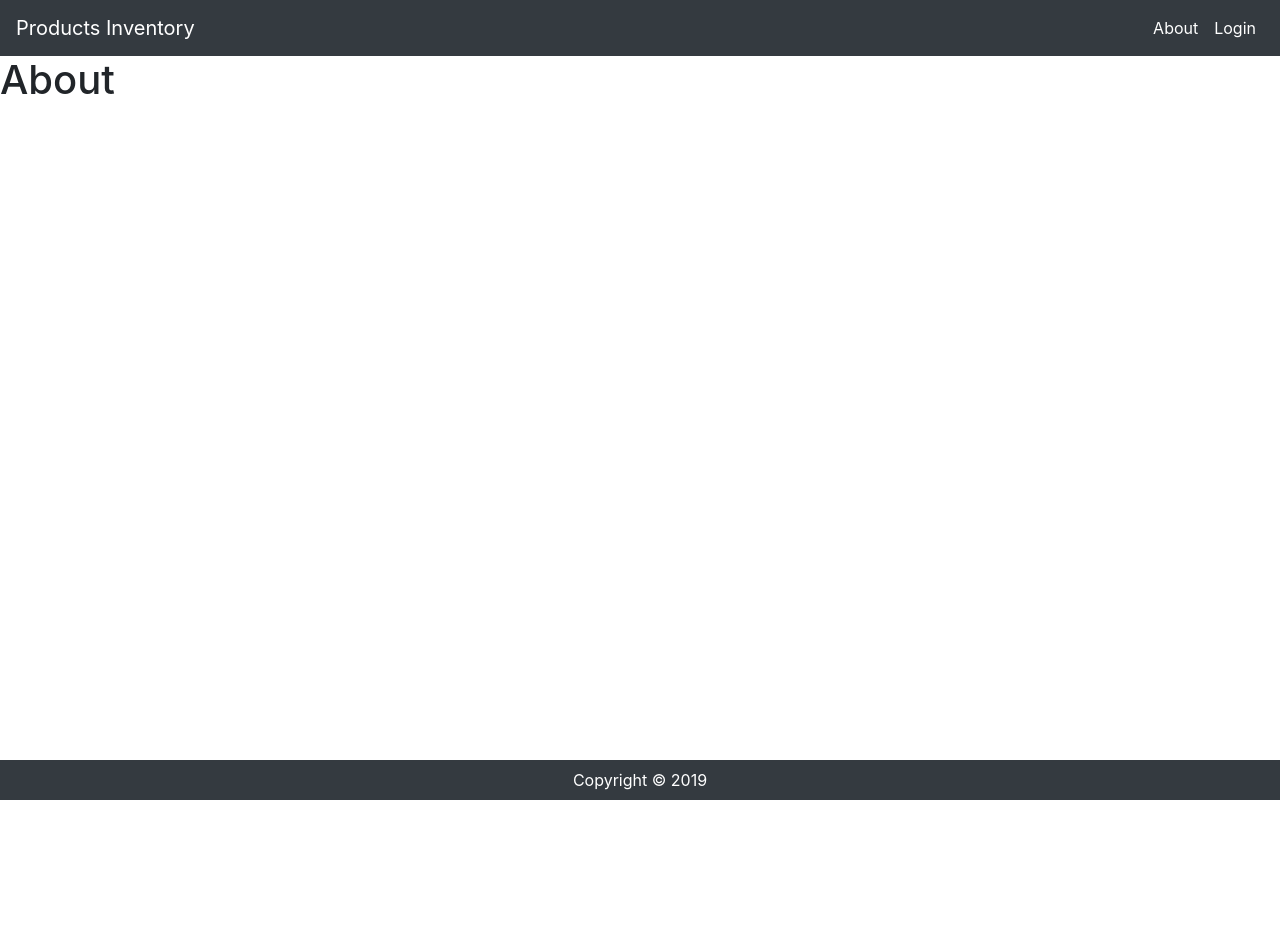
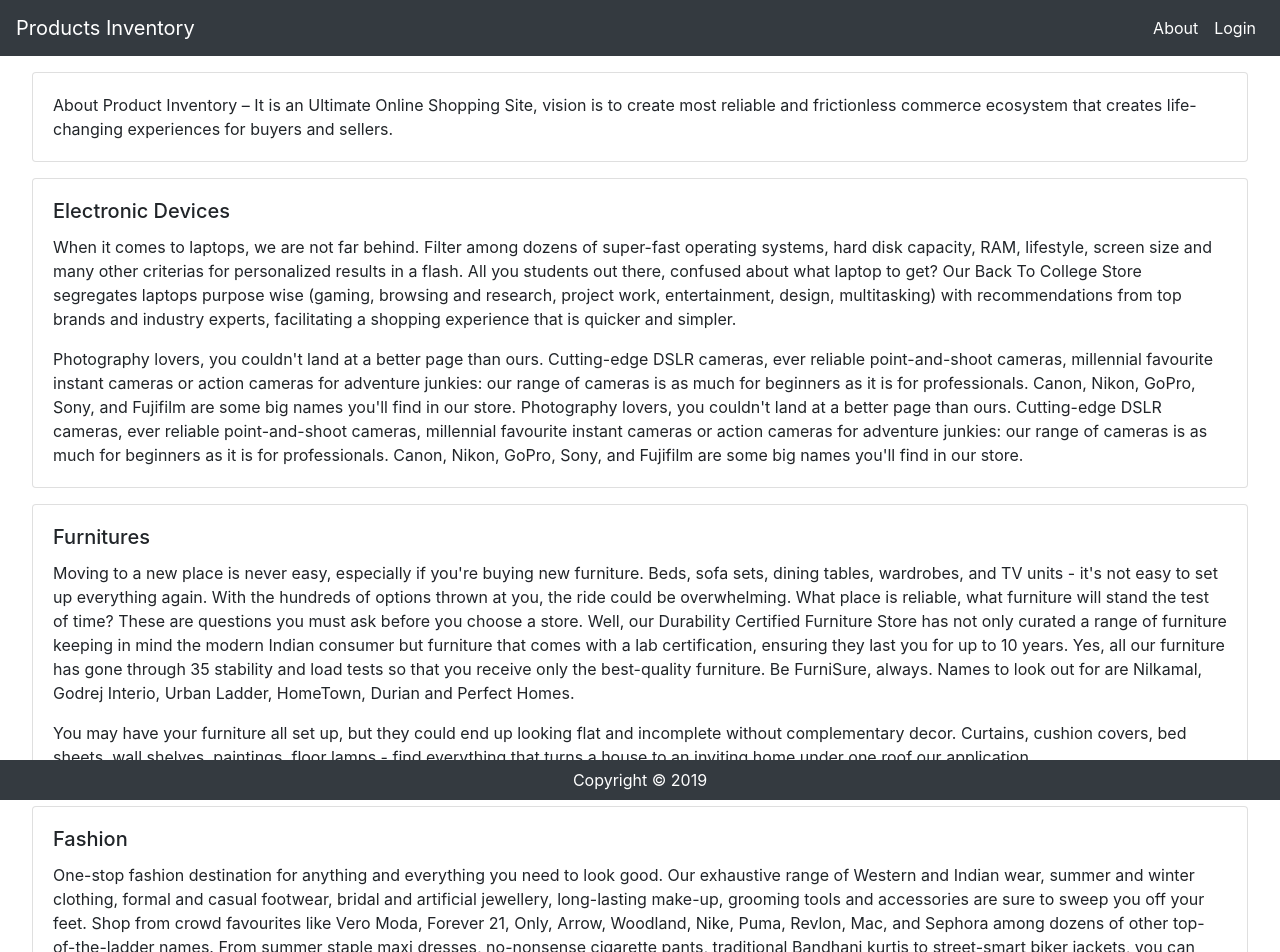
Before and after one commit to vibakar/reactjs-product-inventory, a React (Create React App) app: page /about in a window 1280 px wide. Shown: the top 952 px of the page. Before the commit the page ends 800 px from the top, so only its background shows below. Built offline with nearby package versions, Linux system fonts and the light colour scheme.

Commit message:
Added content to about page

```diff
--- a/src/components/about.js
+++ b/src/components/about.js
@@ -1,9 +1,55 @@
 import React from 'react';
+import { Card } from 'react-bootstrap';
 
 const About = () => {
   return (
-	<div>
-		<h1>About</h1>
+	<div className="w-90 m-auto pt-3">
+		<Card>
+	        <Card.Body>
+		        <Card.Text>
+		            About Product Inventory – It is an Ultimate Online Shopping Site, vision is to create most reliable and frictionless commerce ecosystem that creates life-changing experiences for buyers and sellers.
+		        </Card.Text>
+	        </Card.Body>
+	    </Card>
+
+	    <Card className="mt-3">
+	        <Card.Body>
+	        	<Card.Title>
+	            	Electronic Devices
+	        	</Card.Title>
+	        	<Card.Text>
+		            When it comes to laptops, we are not far behind. Filter among dozens of super-fast operating systems, hard disk capacity, RAM, lifestyle, screen size and many other criterias for personalized results in a flash. All you students out there, confused about what laptop to get? Our Back To College Store segregates laptops purpose wise (gaming, browsing and research, project work, entertainment, design, multitasking) with recommendations from top brands and industry experts, facilitating a shopping experience that is quicker and simpler.
+		        </Card.Text>
+		        <Card.Text>
+		            Photography lovers, you couldn't land at a better page than ours. Cutting-edge DSLR cameras, ever reliable point-and-shoot cameras, millennial favourite instant cameras or action cameras for adventure junkies: our range of cameras is as much for beginners as it is for professionals. Canon, Nikon, GoPro, Sony, and Fujifilm are some big names you'll find in our store. Photography lovers, you couldn't land at a better page than ours. Cutting-edge DSLR cameras, ever reliable point-and-shoot cameras, millennial favourite instant cameras or action cameras for adventure junkies: our range of cameras is as much for beginners as it is for professionals. Canon, Nikon, GoPro, Sony, and Fujifilm are some big names you'll find in our store.
+		        </Card.Text>
+	        </Card.Body>
+	    </Card>
+
+	    <Card className="mt-3">
+	        <Card.Body>
+	        	<Card.Title>
+	            	Furnitures
+	        	</Card.Title>
+	        	<Card.Text>
+	                Moving to a new place is never easy, especially if you're buying new furniture. Beds, sofa sets, dining tables, wardrobes, and TV units - it's not easy to set up everything again. With the hundreds of options thrown at you, the ride could be overwhelming. What place is reliable, what furniture will stand the test of time? These are questions you must ask before you choose a store. Well, our Durability Certified Furniture Store has not only curated a range of furniture keeping in mind the modern Indian consumer but furniture that comes with a lab certification, ensuring they last you for up to 10 years. Yes, all our furniture has gone through 35 stability and load tests so that you receive only the best-quality furniture. Be FurniSure, always. Names to look out for are Nilkamal, Godrej Interio, Urban Ladder, HomeTown, Durian and Perfect Homes.
+		        </Card.Text>
+		        <Card.Text>
+	                You may have your furniture all set up, but they could end up looking flat and incomplete without complementary decor. Curtains, cushion covers, bed sheets, wall shelves, paintings, floor lamps - find everything that turns a house to an inviting home under one roof our application.
+	            </Card.Text>
+	        </Card.Body>
+	    </Card>
+
+	    <Card className="mt-3 mb-5">
+	        <Card.Body>
+	        	<Card.Title>
+	            	Fashion
+	        	</Card.Title>
+	        	<Card.Text>
+	        		One-stop fashion destination for anything and everything you need to look good. Our exhaustive range of Western and Indian wear, summer and winter clothing, formal and casual footwear, bridal and artificial jewellery, long-lasting make-up, grooming tools and accessories are sure to sweep you off your feet. Shop from crowd favourites like Vero Moda, Forever 21, Only, Arrow, Woodland, Nike, Puma, Revlon, Mac, and Sephora among dozens of other top-of-the-ladder names. From summer staple maxi dresses, no-nonsense cigarette pants, traditional Bandhani kurtis to street-smart biker jackets, you can rely on us for a wardrobe that is up to date. Explore our in-house brands like Metronaut, Anmi, and Denizen, to name a few, for carefully curated designs that are the talk of the town. Get ready to be spoiled for choice.Festivals, office get-togethers, weddings, brunches, or nightwear.
+		        </Card.Text>
+	        </Card.Body>
+	    </Card>
 	</div>
   );
 }
--- a/src/components/topViewedProduct.js
+++ b/src/components/topViewedProduct.js
@@ -92,7 +92,9 @@ class TopViewedProduct extends React.Component {
 						    </Card.Header>
 						    <Accordion.Collapse eventKey="0">
 						      <Card.Body>
-						      	<div className="w-25">
+						      	<div className="row rm">
+						      		<div className="col-md-9"></div>
+						      		<div className="col-md-3">
 						      			<Form.Group>
 										    <Form.Control as="select" onChange={this.onCountChange} value={this.state.count}>
 										      <option>3</option>
@@ -101,7 +103,8 @@ class TopViewedProduct extends React.Component {
 										    </Form.Control>
 										</Form.Group>
 						      		</div>
-						      	<div>
+						      	</div>
+						      	<div className="w-100">
 							      	<Bar
 									  data={this.state.data}
 									  width={80}
--- a/src/index.css
+++ b/src/index.css
@@ -78,3 +78,7 @@ code {
 .pb-50 {
   padding-bottom: 50px;
 }
+
+.w-90 {
+  width: 95%;
+}
```
Lines whose indentation alone changed are shown as unchanged.
